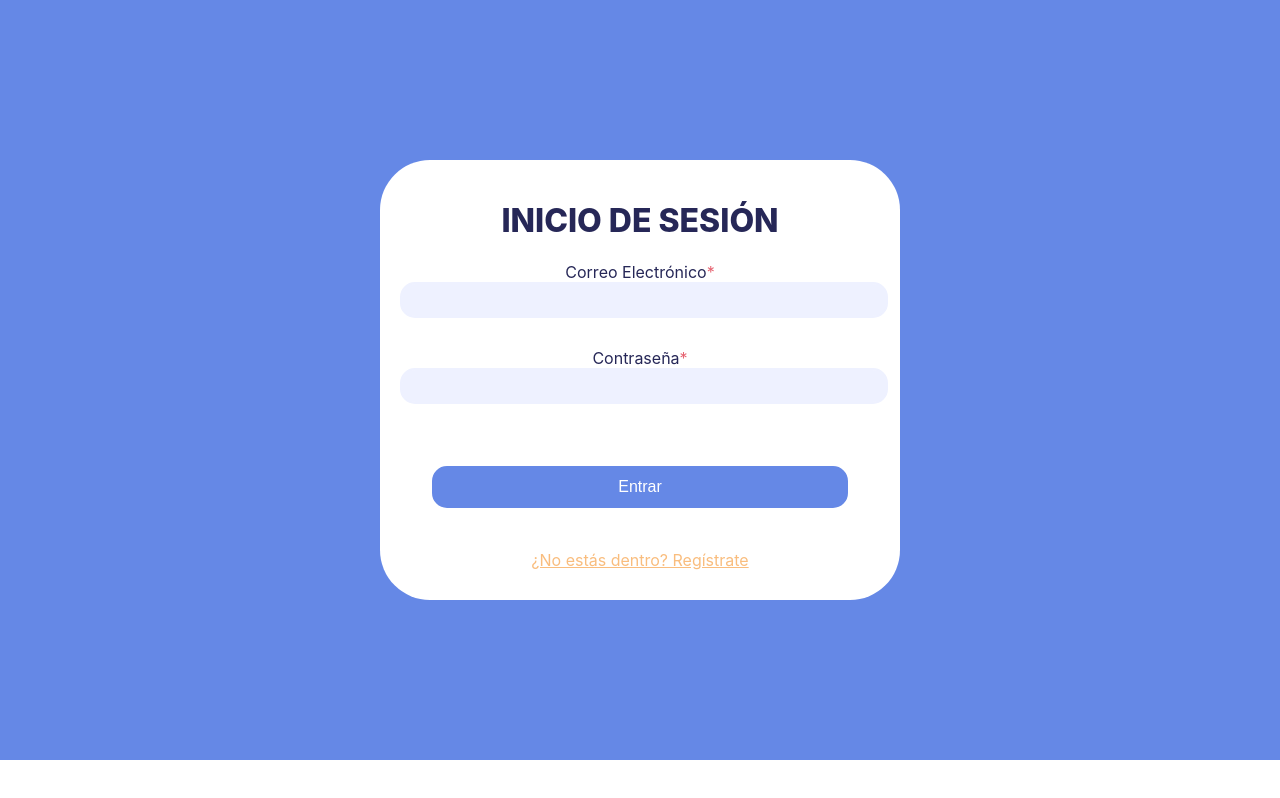
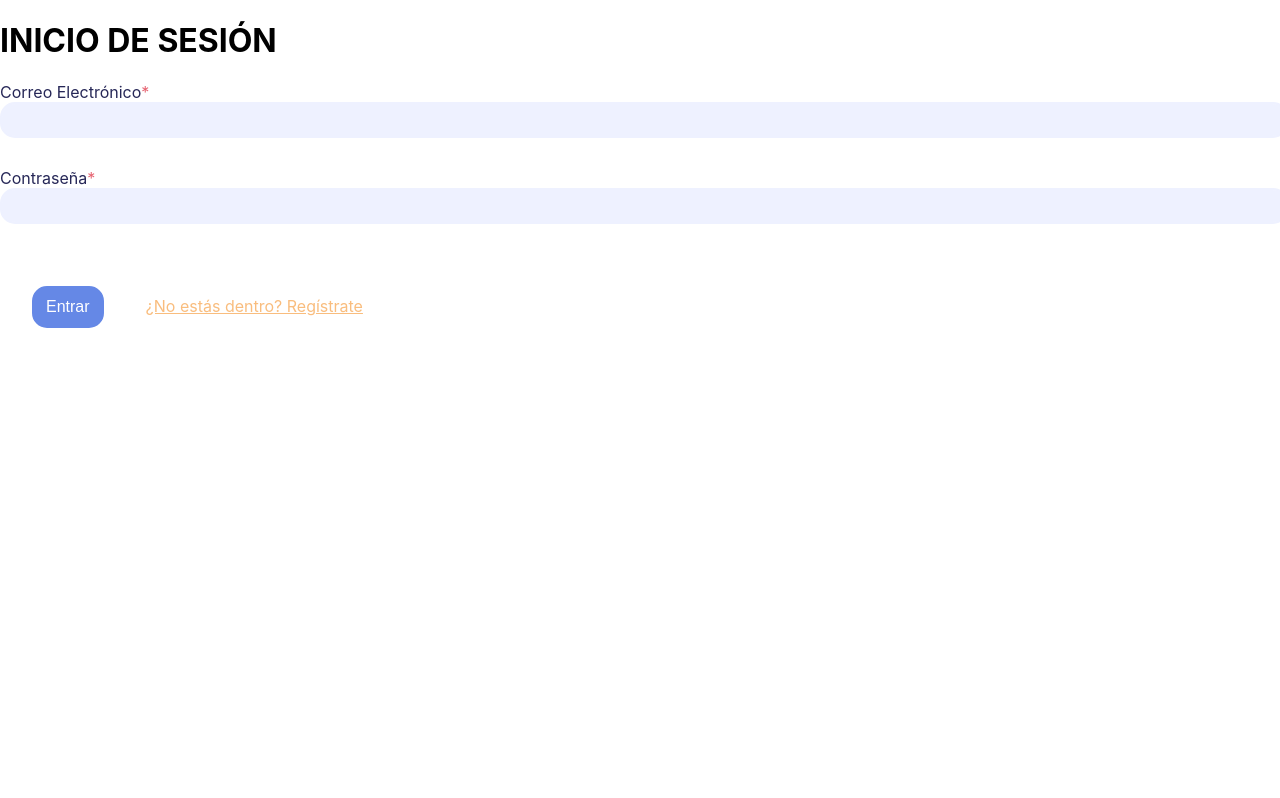
Before and after one commit to HectorMCY/IT-Jobs, a React (Create React App) app in the folder client/: page / in a window 1280 px wide. Built offline with nearby package versions, Linux system fonts and the light colour scheme.

Commit message:
Added missing dependency

```diff
--- a/client/src/pages/Home.js
+++ b/client/src/pages/Home.js
@@ -31,8 +31,7 @@ export default class Home extends Component {
 
 	render(){
 		return(
-			<StyledHome>
-				<div-home>
+				<div>
 					{this.state.enableAlert ? <Alert message={this.state.alert} type={this.state.alertType}/> : null}
 					<h1>INICIO DE SESIÓN</h1>
 					<EmailEntry ref={email => this.email = email} label="Correo Electrónico"/>
@@ -40,8 +39,7 @@ export default class Home extends Component {
 					<Button onClick={this.login}>Entrar</Button>
 					<LinkButton href="/Registro">¿No estás dentro? Regístrate</LinkButton>
 					{this.state.redirect ? <Navigate to={this.state.route}/> : null }
-				</div-home>
-			</StyledHome>
+				</div>
 		)
 	}
 }
```
